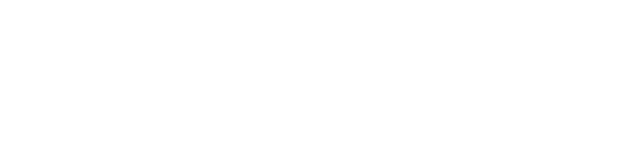
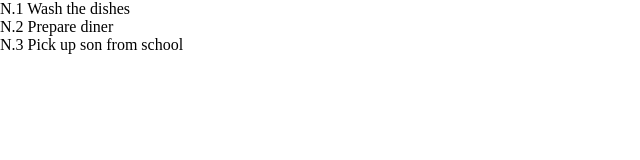
Before and after one commit to GiordanoMercatali/vue-todolist, a plain HTML site: page index.html in a window 1280 px wide. Shown: the whole page, without its empty margins (0-640 px from the left). Drawn offline with nearby package versions, Linux system fonts and the light colour scheme.

Commit message:
add: list printed

```diff
--- a/index.html
+++ b/index.html
@@ -8,7 +8,7 @@
         <script src="https://cdnjs.cloudflare.com/ajax/libs/bootstrap/5.3.2/js/bootstrap.min.js" integrity="sha512-WW8/jxkELe2CAiE4LvQfwm1rajOS8PHasCCx+knHG0gBHt8EXxS6T6tJRTGuDQVnluuAvMxWF4j8SNFDKceLFg==" crossorigin="anonymous" referrerpolicy="no-referrer"></script>
         <script src="https://unpkg.com/vue@3/dist/vue.global.js"></script>
         <link rel="stylesheet" href="css/style.css">
-		<title> Test flex </title>
+		<title> To do list </title>
 	</head>
 
     <body>
@@ -18,6 +18,9 @@
 
         <main>
             <div id="app">
+                <ul>
+                    <li v-for="(task, index) in tasks">N.{{index + 1}} {{tasks[index]}}</li>
+                </ul>
             </div>
         </main>
 
--- a/js/script.js
+++ b/js/script.js
@@ -3,7 +3,11 @@ const {createApp} = Vue;
 createApp({
     data(){
         return{
-
+            tasks: [
+                "Wash the dishes",
+                "Prepare diner",
+                "Pick up son from school"
+            ],
         };
     },
 
```
